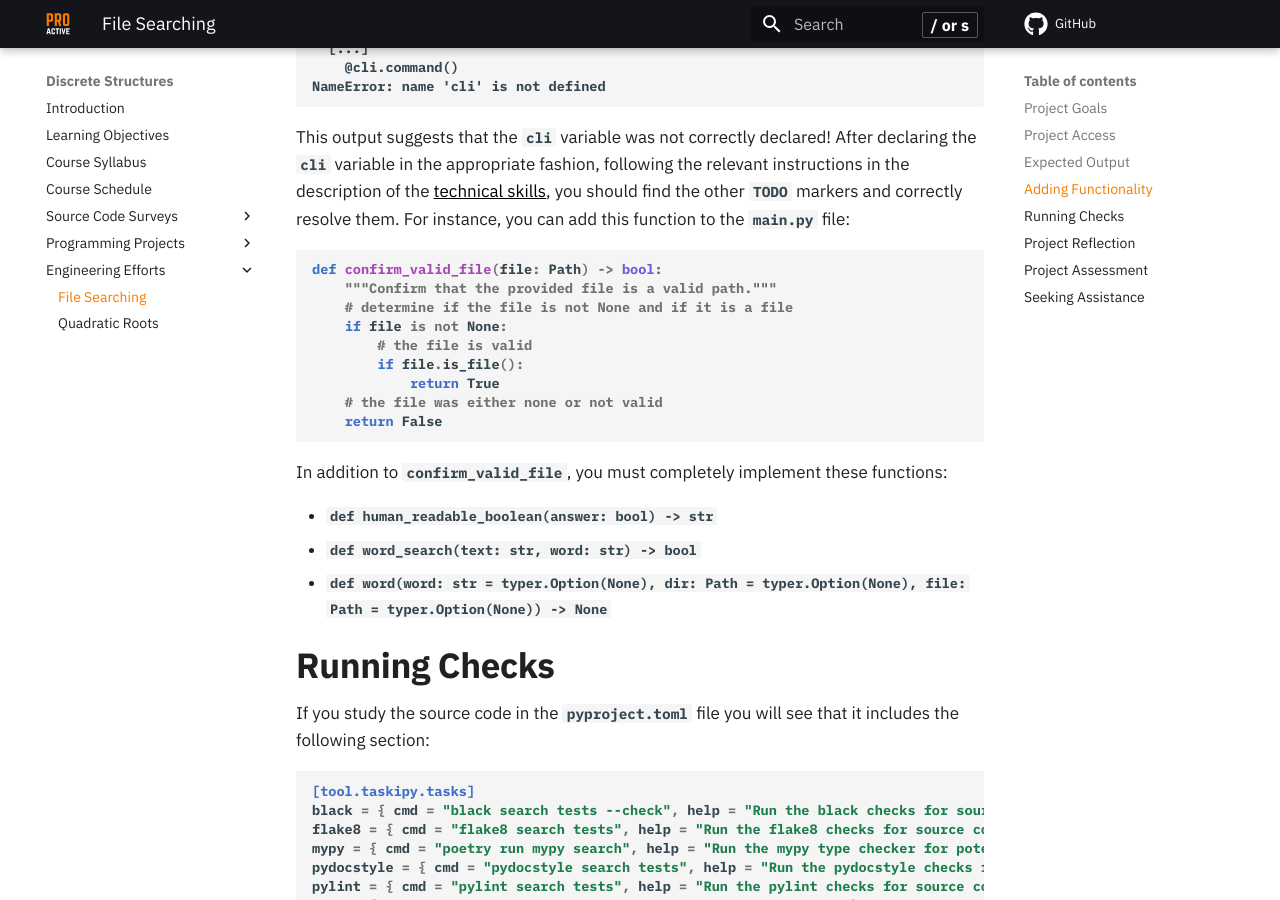
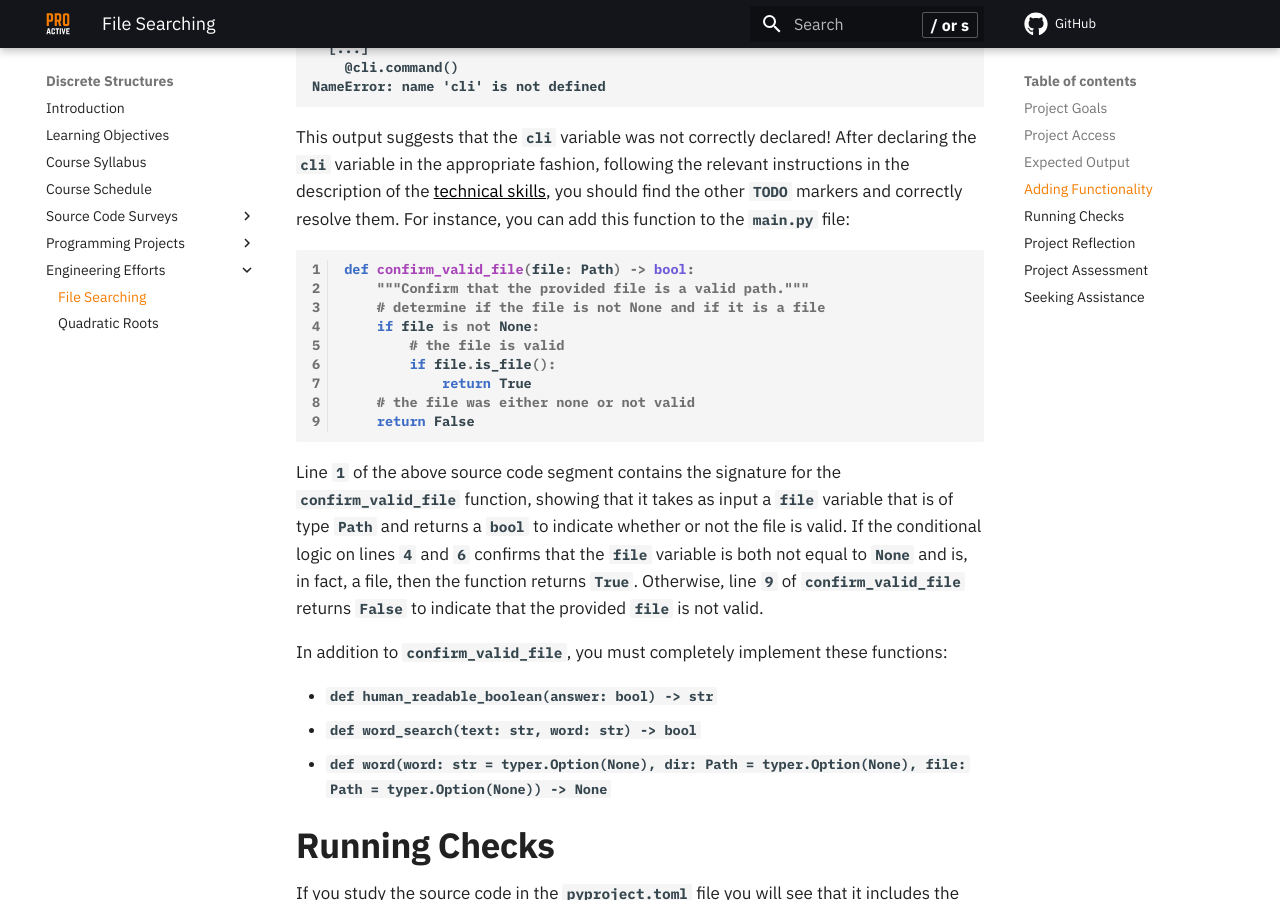
Before and after one commit to ProactiveProgrammers/www.proactiveprogrammers.com, an MkDocs documentation site: the page built from docs/discrete-structures/engineering-efforts/file-searching.md, in a window 1280 px wide and 900 px high, scrolled down 2281 px. Built offline with MkDocs 1.6.1 and Material for MkDocs 9.7.7, drawn with Linux system fonts in a browser that asks for light colours; comment, search, counter and statistics services are not loaded.

Commit message:
feat: Add description of confirm_valid_file to the file-searching project.

````diff
--- a/docs/discrete-structures/engineering-efforts/file-searching.md
+++ b/docs/discrete-structures/engineering-efforts/file-searching.md
@@ -116,7 +116,7 @@ skills](/proactive-skills/introduction-proactive-skills/), you should find the
 other `TODO` markers and correctly resolve them. For instance, you can add this
 function to the `main.py` file:
 
-```python
+```python linenums="1"
 def confirm_valid_file(file: Path) -> bool:
     """Confirm that the provided file is a valid path."""
     # determine if the file is not None and if it is a file
@@ -127,6 +127,14 @@ def confirm_valid_file(file: Path) -> bool:
     # the file was either none or not valid
     return False
 ```
+
+Line `1` of the above source code segment contains the signature for the
+`confirm_valid_file` function, showing that it takes as input a `file` variable
+that is of type `Path` and returns a `bool` to indicate whether or not the file
+is valid. If the conditional logic on lines `4` and `6` confirms that the `file`
+variable is both not equal to `None` and is, in fact, a file, then the function
+returns `True`. Otherwise, line `9` of `confirm_valid_file` returns `False` to
+indicate that the provided `file` is not valid.
 
 In addition to `confirm_valid_file`, you must completely implement these
 functions:
````
